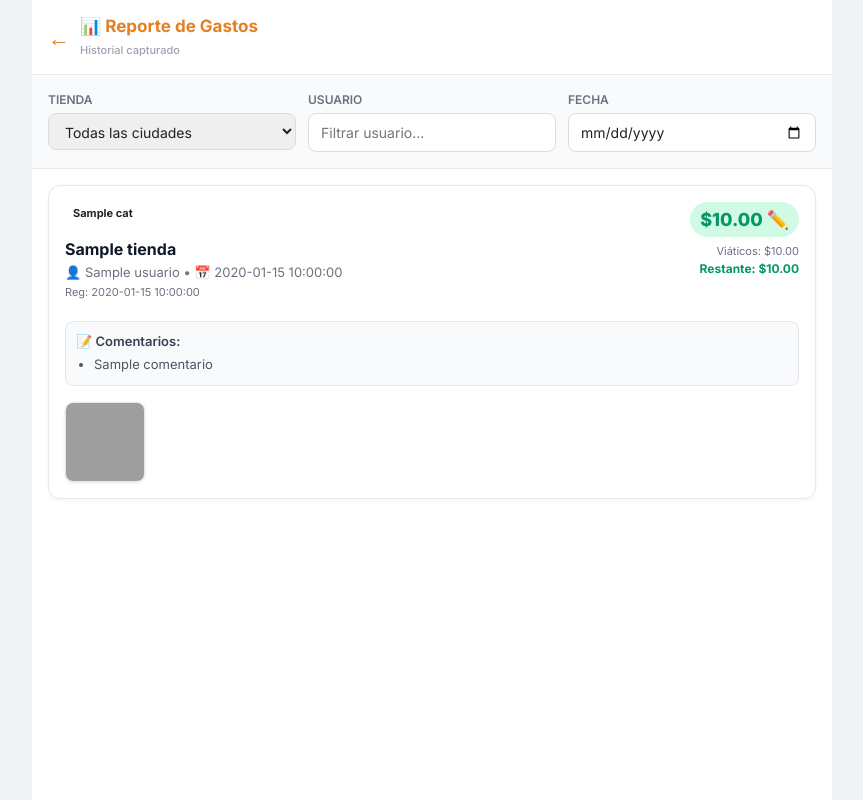
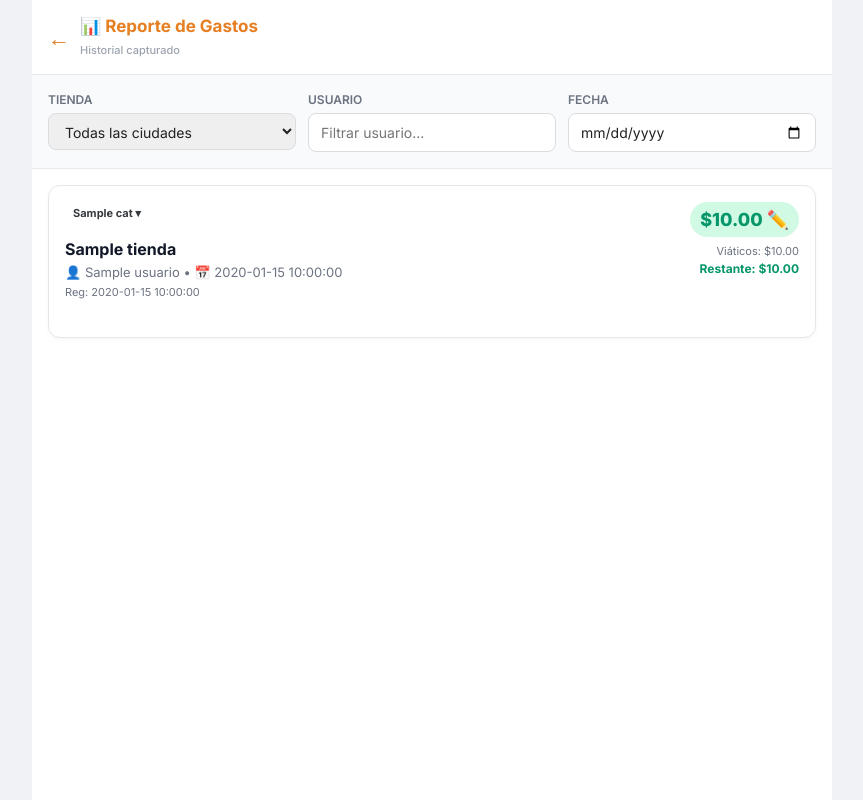
Before and after one commit to 0322203936-cmd/inventario-app, a Flask app: template templates/reporte.html in a window 1280 px wide. Shown: the whole page, without its empty margins (208-1071 px from the left). Run offline with Flask 3, Linux system fonts and the light colour scheme; the template is opened without the code that fills it: most values are stand-ins (such as "Sample title", 1, 10 or a date in 2020); grey boxes are pictures that could not be loaded.

Commit message:
Update reporte.html

```diff
--- a/templates/reporte.html
+++ b/templates/reporte.html
@@ -248,7 +248,7 @@
                     <div>
                         <div style="display: flex; gap: 4px; margin-bottom: 6px; flex-wrap: wrap;">
                         {% for cat in g.categoria %}
-                            <div class="cat-badge {{ cat.lower() }}">{{ cat }}</div>
+                            <div class="cat-badge {{ cat.lower() }}" style="cursor: pointer; opacity: 0.9;" onclick="toggleCategoria('{{ loop.index0 }}', '{{ cat }}')" title="Ver detalles de {{ cat }}">{{ cat }} ▾</div>
                         {% endfor %}
                         </div>
                         <div class="gasto-title">{{ g.tienda }}</div>
@@ -277,21 +277,34 @@
                     </div>
                 </div>
 
-                {% if g.comentarios %}
-                <div class="gasto-comentarios" style="margin-top: 8px; font-size: 13px; color: #4b5563; background: #f9fafb; padding: 10px; border-radius: 8px; border: 1px solid #e5e7eb;">
-                    <div style="font-weight: 600; margin-bottom: 4px; color: #374151;">📝 Comentarios:</div>
+                {% if g.detalles %}
+                <div id="detalles-{{ loop.index0 }}" style="margin-top: 8px;">
+                    {% for cat, det in g.detalles.items() %}
+                    <div id="cat-detail-{{ loop.parent.loop.index0 }}-{{ cat }}" style="display: none; padding: 12px; background: #f9fafb; border-radius: 8px; border: 1px solid #e5e7eb; margin-bottom: 8px;">
+                        <div style="display: flex; justify-content: space-between; align-items: center; margin-bottom: 8px;">
+                            <span style="font-weight: 700; font-size: 14px; color: #374151;">{{ cat }}</span>
+                            <span style="font-weight: 700; font-size: 14px; color: #059669;">${{ "{:,.2f}".format(det.monto) }}</span>
+                        </div>
+
+                        {% if det.comentarios %}
+                        <div style="font-size: 13px; color: #4b5563; margin-bottom: 8px;">
+                            <div style="font-weight: 600; margin-bottom: 2px;">📝 Comentarios:</div>
                             <ul style="margin: 0; padding-left: 18px;">
-                    {% for c in g.comentarios %}
+                            {% for c in det.comentarios %}
                                 <li>{{ c }}</li>
                             {% endfor %}
                             </ul>
                         </div>
                         {% endif %}
 
-                {% if g.fotos %}
+                        {% if det.fotos %}
                         <div class="fotos-grid">
-                    {% for f in g.fotos %}
+                            {% for f in det.fotos %}
                             <img src="/api/foto?path={{ f }}" class="foto-thumb" onclick="abrirModal(this.src)" loading="lazy" alt="Ticket">
+                            {% endfor %}
+                        </div>
+                        {% endif %}
+                    </div>
                     {% endfor %}
                 </div>
                 {% endif %}
@@ -402,6 +415,14 @@
         }
     }
 
+    function toggleCategoria(cardIdx, cat) {
+        const divId = 'cat-detail-' + cardIdx + '-' + cat;
+        const el = document.getElementById(divId);
+        if (el) {
+            el.style.display = el.style.display === 'none' ? 'block' : 'none';
+        }
+    }
+
     async function guardarEdicion(index, rowNums) {
         const password = prompt("Ingrese la contraseña para editar:");
         if (!password) return; // cancelado o vacío
```
Lines whose indentation alone changed are shown as unchanged.
